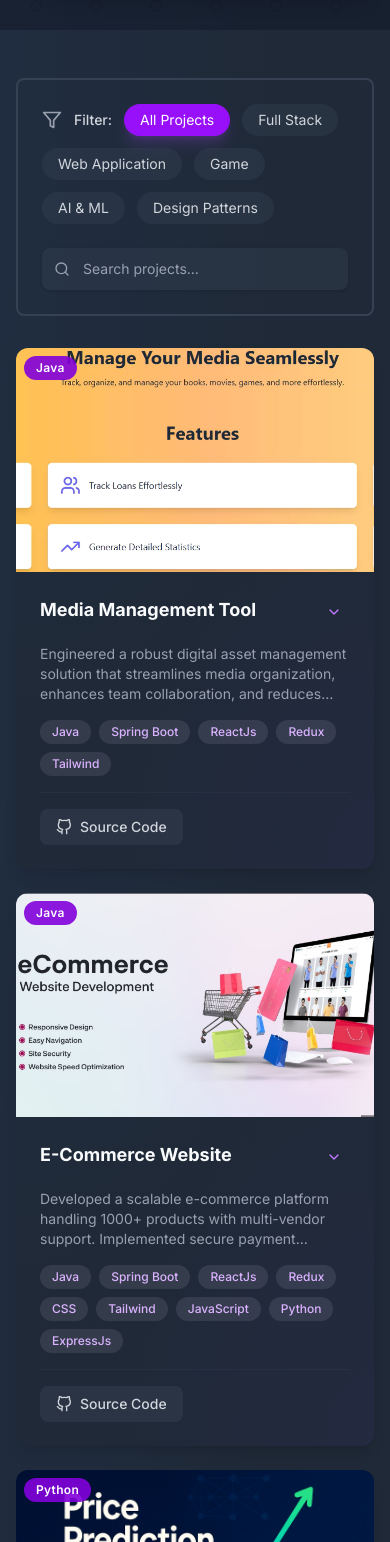
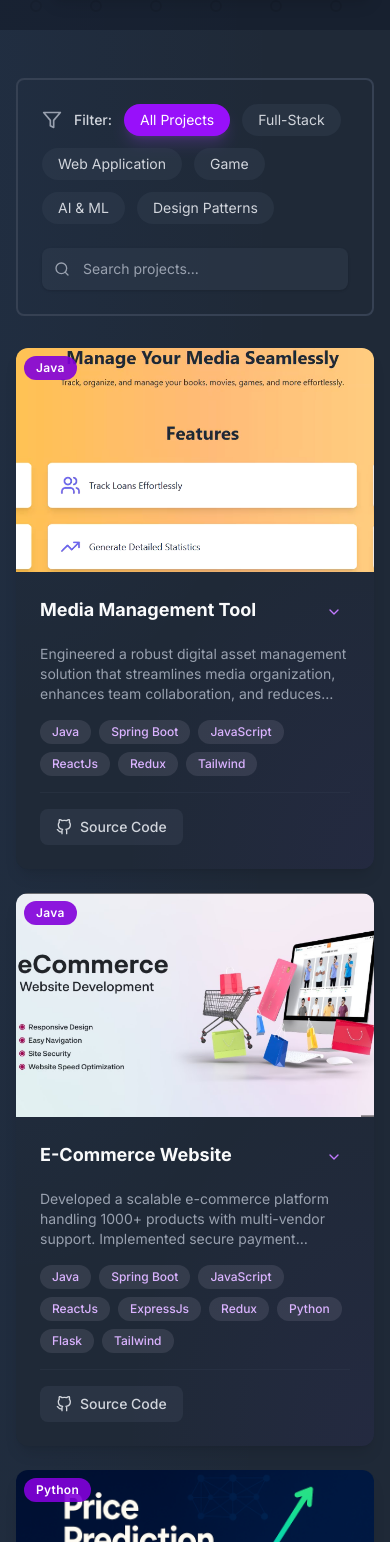
Before and after one commit to Imadjaha/ab, a React (Vite) app: page / in a window 390 px wide. Shown: the part 2826-4368 px from the top of the page. Built offline with nearby package versions, Linux system fonts and the light colour scheme.

Commit message:
version 1.1.2

```diff
--- a/src/constants/index.ts
+++ b/src/constants/index.ts
@@ -22,8 +22,15 @@ export const projects = [
     link: "https://github.com/Imadjaha/Media-Management-Tool",
     liveDemoLink: "",
     image: project11,
-    category: ["Java", "Spring Boot", "ReactJs", "Redux",  "Tailwind"],
-    projectType: "Full  Stack",
+    category: [
+      "Java",
+      "Spring Boot",
+      "JavaScript",
+      "ReactJs",
+      "Redux",
+      "Tailwind",
+    ],
+    projectType: "Full-Stack",
   },
   {
     id: 2,
@@ -36,15 +43,15 @@ export const projects = [
     category: [
       "Java",
       "Spring Boot",
+      "JavaScript",
       "ReactJs",
+      "ExpressJs",
       "Redux",
-      "CSS",
+      "Python",
+      "Flask",
       "Tailwind",
-      "JavaScript",
-      "Python",
-      "ExpressJs",
     ],
-    projectType: "Full  Stack",
+    projectType: "Full-Stack",
   },
   {
     id: 3,
@@ -65,7 +72,7 @@ export const projects = [
     link: "https://github.com/Imadjaha/pomodoro",
     liveDemoLink: "https://imadjaha.github.io/pomodoro/",
     image: project13,
-    category: ["ReactJs", "Tailwind", "CSS", "TypeScript"],
+    category: ["TypeScript", "ReactJs", "Tailwind"],
     projectType: "Web Application",
   },
   {
@@ -87,7 +94,7 @@ export const projects = [
     link: "https://github.com/Imadjaha/benefitHub",
     liveDemoLink: "https://imadjaha.github.io/benefitHub/",
     image: project5,
-    category: ["ReactJs", "TypeScript", "Tailwind"],
+    category: ["TypeScript", "ReactJs", "Tailwind"],
     projectType: "Web Application",
   },
   {
@@ -98,8 +105,8 @@ export const projects = [
     link: "https://github.com/Imadjaha/hangman",
     liveDemoLink: "https://imadjaha.github.io/hangman/",
     image: project7,
-    category: ["ReactJs", "TypeScript", "CSS"],
-    projectType: ["Web Application","Game"],
+    category: ["TypeScript", "ReactJs", "CSS"],
+    projectType: ["Web Application", "Game"],
   },
   {
     id: 8,
@@ -120,7 +127,7 @@ export const projects = [
     link: "https://github.com/Imadjaha/Flappy-Bird",
     liveDemoLink: "",
     image: project9,
-    category: ["Java"],
+    category: ["Java", "JavaFX"],
     projectType: "Game",
   },
   {
@@ -131,7 +138,7 @@ export const projects = [
     link: "https://github.com/Imadjaha/Calories-Calculator",
     liveDemoLink: "https://calories-calculator-six.vercel.app/",
     image: project10,
-    category: ["NextJs", "CSS"],
+    category: ["JavaScript", "NextJs", "CSS"],
     projectType: "Web Application",
   },
 
@@ -144,7 +151,7 @@ export const projects = [
     liveDemoLink: "https://imadjaha.github.io/guess-the-word-game/",
     image: project1,
     category: ["JavaScript", "CSS"],
-    projectType: ["Web Application","Game"],
+    projectType: ["Web Application", "Game"],
   },
 
   {
@@ -155,8 +162,8 @@ export const projects = [
     link: "https://github.com/Imadjaha/tic-tac-toe-ReactJs_NextJs/",
     liveDemoLink: "https://imadjaha.github.io/tic-tac-toe-ReactJs_NextJs/",
     image: project4,
-    category: ["NextJs", "TypeScript", "CSS"],
-    projectType: ["Web Application","Game"],
+    category: ["TypeScript", "NextJs", "CSS"],
+    projectType: ["Web Application", "Game"],
   },
 ];
 
--- a/src/sections/Projects.tsx
+++ b/src/sections/Projects.tsx
@@ -5,7 +5,7 @@ import ProjectCard from "../components/ProjectCard";
 
 const categories = [
   "All Projects",
-  "Full Stack",
+  "Full-Stack",
   "Web Application",
   "Game",
   "AI & ML",
--- a/src/sections/Qualifications.tsx
+++ b/src/sections/Qualifications.tsx
@@ -36,13 +36,13 @@ export default function Qualifications() {
 
         <motion.div variants={item} className="relative">
           {/* Timeline line - Improved visibility */}
-          <div className="absolute left-0 sm:left-1/2 transform -translate-x-px
+          <div className="absolute left-0 transform -translate-x-px
                          h-full w-1 bg-gradient-to-b from-purple-600
                          via-blue-600 to-purple-600 opacity-50 sm:opacity-100"></div>
 
           {/* 3M Experience */}
           <div className="relative flex sm:flex-row flex-col sm:items-center mb-8 sm:mb-16">
-            <div className="flex-1 sm:pr-8 sm:text-right order-2 sm:order-1 pl-8 sm:pl-0">
+            <div className="flex-1 sm:pr-8 sm:text-right order-2 sm:order-1 pl-8 sm:pl-0 sm:ml-6 ml-0">
               <motion.div
                 variants={item}
                 className="bg-white/10 backdrop-blur-sm dark:bg-gray-800/50
@@ -93,8 +93,8 @@ export default function Qualifications() {
               </motion.div>
             </div>
              {/* Timeline dot - Improved mobile visibility */}
-            <div className="absolute left-0 sm:left-1/2 transform -translate-x-1/2
-                           flex items-center justify-center order-1 sm:order-2 top-0 sm:top-1/2 sm:-translate-y-1/2">
+            <div className="absolute left-0  transform -translate-x-1/2
+                           flex items-center justify-center order-1 sm:order-2 top-1/2">
               <div className="w-6 h-6 sm:w-8 sm:h-8 rounded-full border-4
                             border-purple-600 bg-white dark:bg-gray-800
                             shadow-md"></div>
@@ -143,8 +143,8 @@ export default function Qualifications() {
               </motion.div>
             </div>
           {/* Timeline dot */}
-            <div className="absolute left-0 sm:left-1/2 transform -translate-x-1/2
-                           flex items-center justify-center order-1 top-0 sm:top-1/2 sm:-translate-y-1/2">
+            <div className="absolute left-0  transform -translate-x-1/2
+                           flex items-center justify-center order-1 top-1/2 sm:-translate-y-1/2">
               <div className="w-6 h-6 sm:w-8 sm:h-8 rounded-full border-4
                             border-blue-600 bg-white dark:bg-gray-800
                             shadow-md"></div>
```
